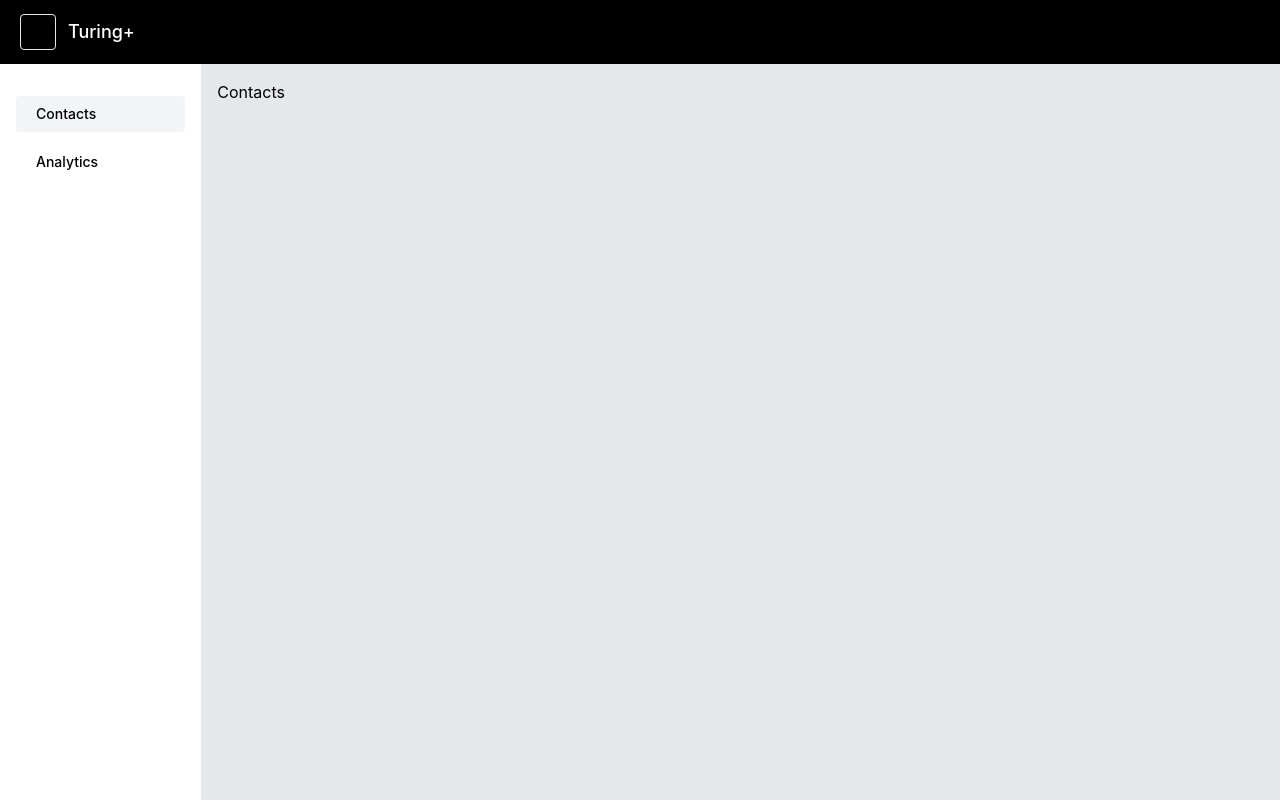
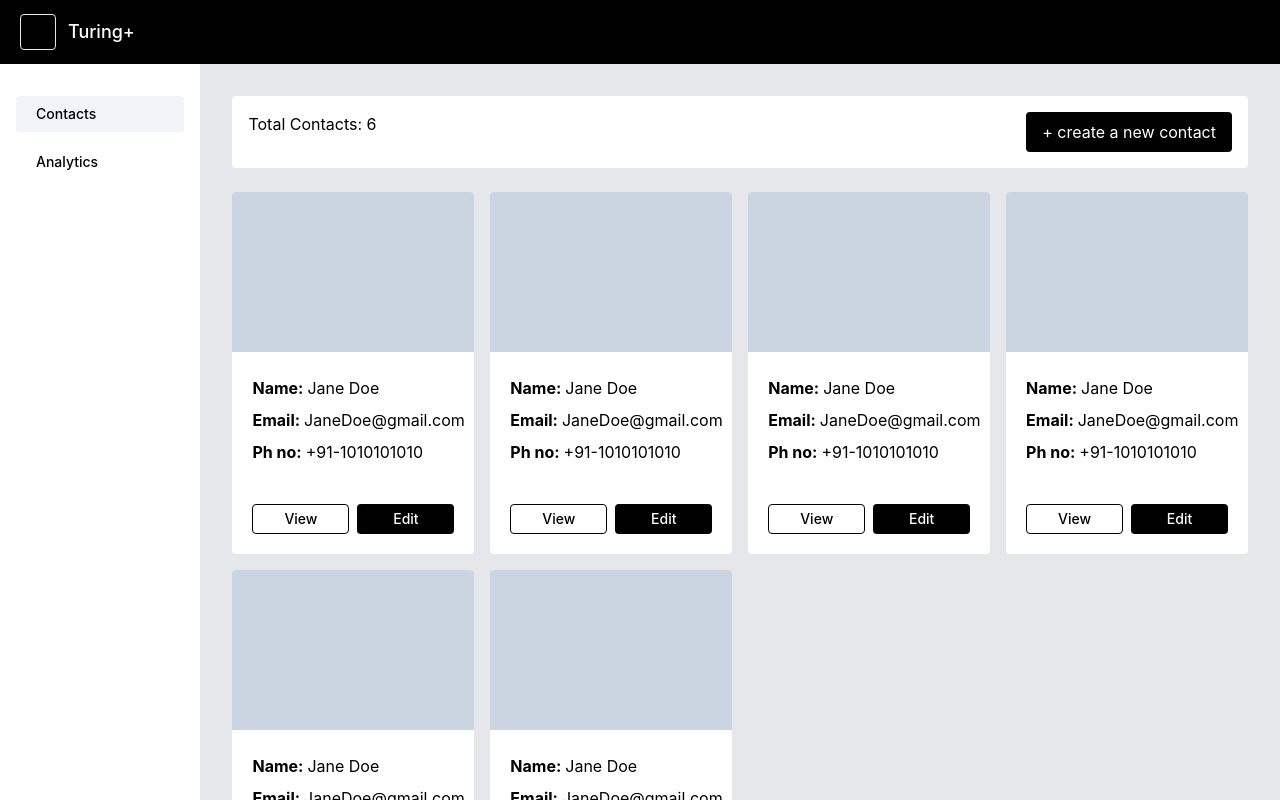
Before and after one commit to AdityaP68/contact-management-taiyo, a React (Vite) app: page / in a window 1280 px wide. Built offline with nearby package versions, Linux system fonts and the light colour scheme.

Commit message:
contacts page done

```diff
--- /dev/null
+++ b/src/components/Contacts/ContactsCard.tsx
@@ -0,0 +1,33 @@
+import React from "react";
+
+function ContactsCard() {
+  return (
+    <div className=" bg-white rounded overflow-hidden flex flex-col ">
+      <div className="h-40 w-full bg-slate-300"></div>
+      <div className="p-4 flex flex-col gap-2 py-6 px-5">
+        <div className="flex gap-1">
+          <strong>Name:</strong>
+          <p>Jane Doe</p>
+        </div>
+        <div className="flex gap-1">
+          <strong>Email:</strong>
+          <p>JaneDoe@gmail.com</p>
+        </div>
+        <div className="flex gap-1">
+          <strong>Ph no:</strong>
+          <p>+91-1010101010</p>
+        </div>
+      </div>
+      <div className="flex w-full mt-auto mx-auto gap-2 px-5 pb-5 pt-4">
+        <button className="block bg-white border border-black rounded py-1 px-6 font-medium text-sm w-1/2">
+          View
+        </button>
+        <button className="block bg-black text-white rounded py-1 px-6 font-medium text-sm w-1/2">
+          Edit
+        </button>
+      </div>
+    </div>
+  );
+}
+
+export default ContactsCard;
--- /dev/null
+++ b/src/components/UI/Card.tsx
@@ -0,0 +1,11 @@
+import React from "react";
+
+type ChildProps = {
+  children: React.ReactNode;
+};
+
+function Card({ children }: ChildProps) {
+  return <div className="bg-white w-full rounded p-4 flex">{children}</div>;
+}
+
+export default Card;
--- a/src/layout/Layout.tsx
+++ b/src/layout/Layout.tsx
@@ -12,7 +12,7 @@ function Layout({ children }: LayoutProps) {
       <Navbar />
       <div className="flex h-full pt-16">
         <Sidebar />
-        <main className="flex flex-col align-center w-full h-full overflow-y-auto p-4">
+        <main className="flex flex-col align-center w-full h-full overflow-y-auto p-8">
           {children}
         </main>
       </div>
--- a/src/layout/Sidebar/Sidebar.tsx
+++ b/src/layout/Sidebar/Sidebar.tsx
@@ -27,7 +27,7 @@ function Sidebar() {
         {links.map((link: LinkItem) => (
           <li
             className={` py-2 px-5 font-medium text-sm ${
-              activeLink === link.path ? `bg-gray-100 rounded ` : ``
+              activeLink === link.path ? `bg-slate-100 rounded ` : ``
             }`}
           >
             <Link to={link.path} key={link.path}>
--- a/src/pages/Contacts.tsx
+++ b/src/pages/Contacts.tsx
@@ -1,9 +1,25 @@
-
+import ContactsCard from "../components/Contacts/ContactsCard";
+import Card from "../components/UI/Card";
 
 function Contacts() {
   return (
-    <div>Contacts</div>
-  )
+    <div>
+      <Card>
+        <p>Total Contacts: 6</p>
+        <button className="bg-black text-white py-2 px-4 rounded ml-auto hover:bg-gray-900">
+          + create a new contact
+        </button>
+      </Card>
+      <section className="grid grid-cols-4 gap-4 mt-6 w-full">
+        <ContactsCard />
+        <ContactsCard />
+        <ContactsCard />
+        <ContactsCard />
+        <ContactsCard />
+        <ContactsCard />
+      </section>
+    </div>
+  );
 }
 
-export default Contacts
+export default Contacts;
```
